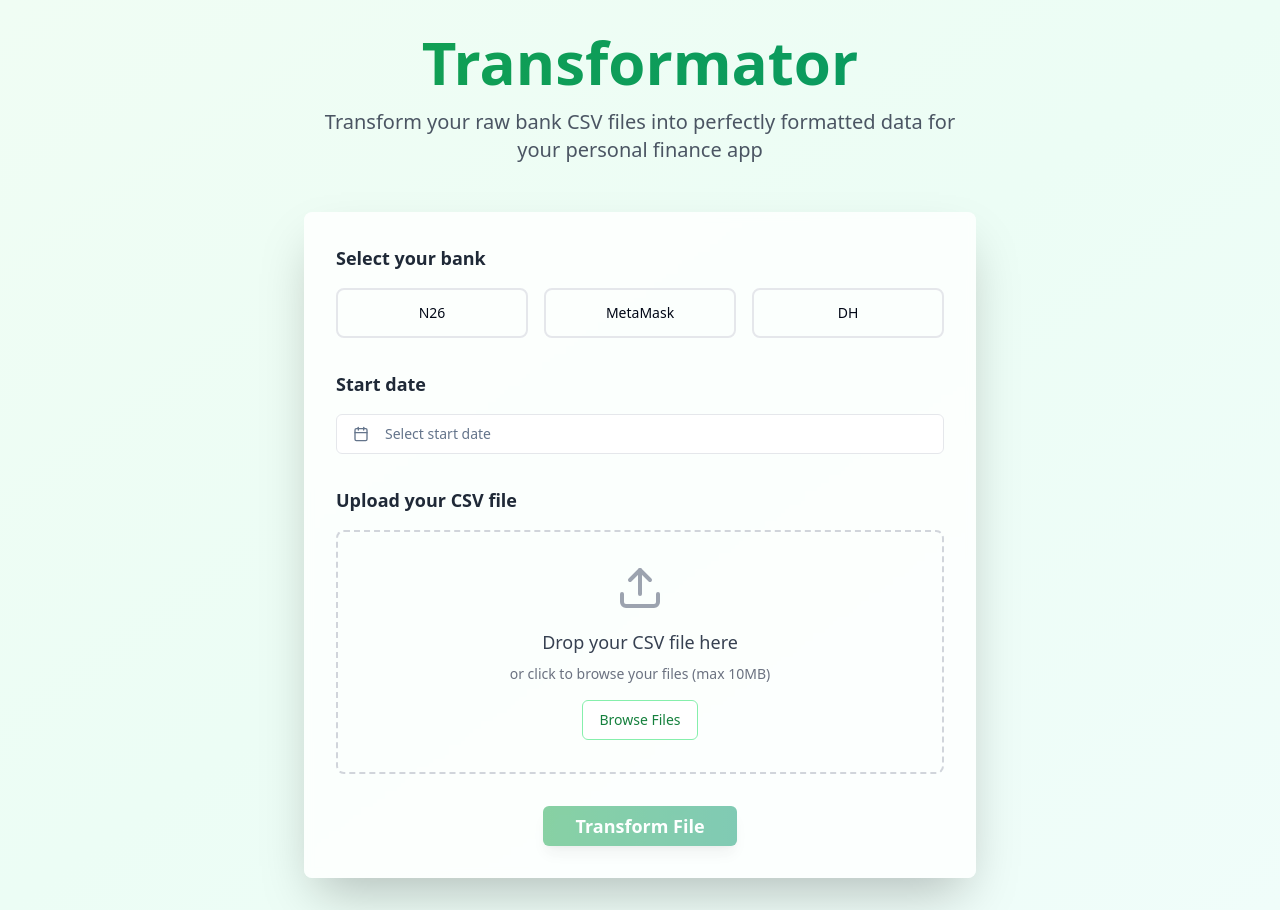
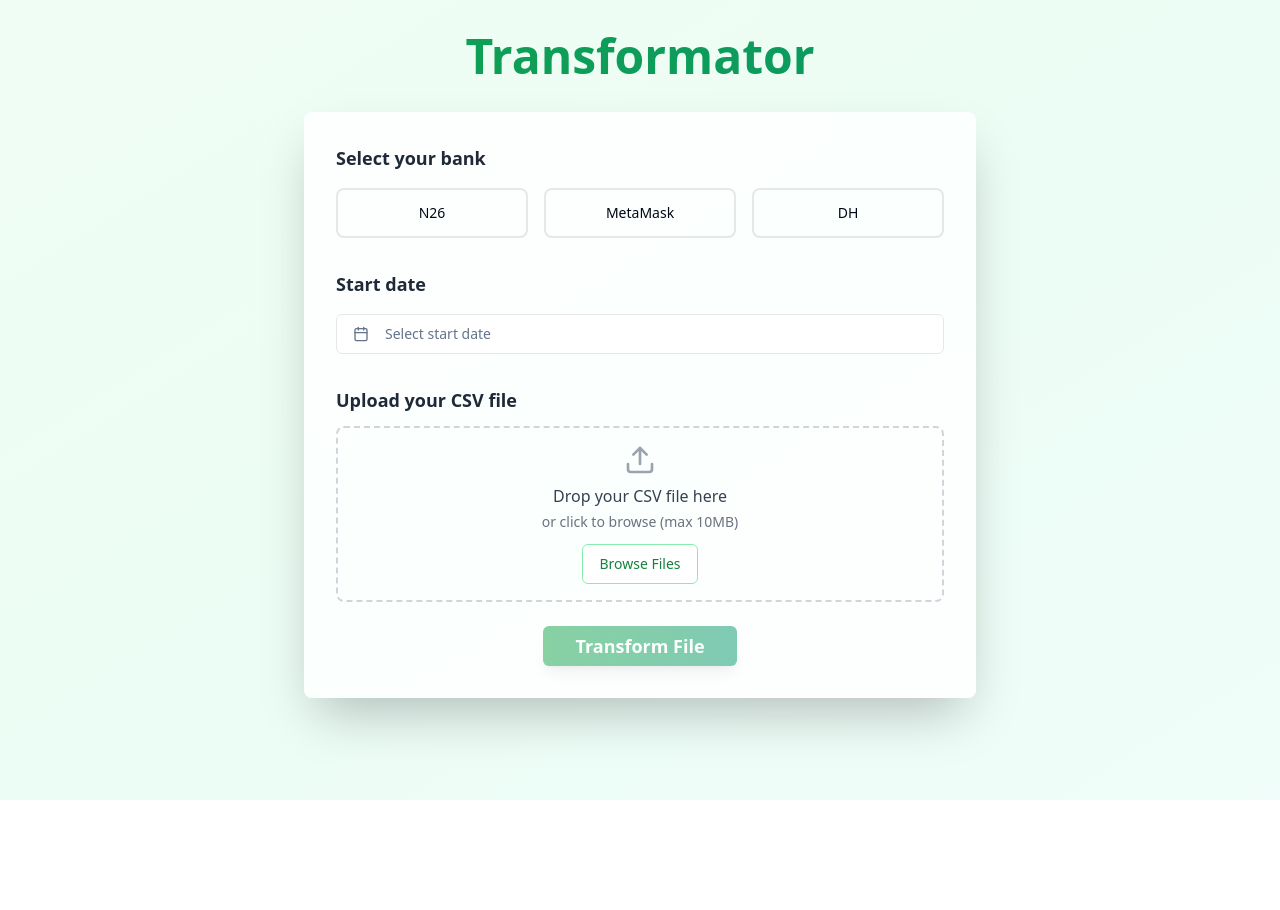
Before and after one commit to dmurko/transformat, a React (Vite) app: page / in a window 1280 px wide. After the commit the page ends 800 px from the top, so only its background shows below. Built offline with nearby package versions, Linux system fonts and the light colour scheme.

Commit message:
Refactor: Reduce height and remove subtitle
- Removed the subtitle from the header.
- Reduced the padding of the file upload section.

```diff
--- a/src/components/FileUploader.tsx
+++ b/src/components/FileUploader.tsx
@@ -1,4 +1,3 @@
-
 import React from 'react';
 import { Upload, FileText, AlertTriangle } from 'lucide-react';
 import { Button } from '@/components/ui/button';
@@ -61,11 +60,11 @@ export const FileUploader = ({ file, onFileSelect }: FileUploaderProps) => {
   };
 
   return (
-    <div className="mb-8">
-      <h3 className="text-lg font-semibold text-gray-800 mb-4">Upload your CSV file</h3>
+    <div className="mb-6">
+      <h3 className="text-lg font-semibold text-gray-800 mb-3">Upload your CSV file</h3>
 
       {validationError && (
-        <Alert variant="destructive" className="mb-4">
+        <Alert variant="destructive" className="mb-3">
           <AlertTriangle className="h-4 w-4" />
           <AlertDescription>{validationError}</AlertDescription>
         </Alert>
@@ -74,11 +73,11 @@ export const FileUploader = ({ file, onFileSelect }: FileUploaderProps) => {
       <div
         onDragOver={handleDragOver}
         onDrop={handleDrop}
-        className="border-2 border-dashed border-gray-300 rounded-lg p-8 text-center transition-all hover:border-green-400 hover:bg-green-50/50"
+        className="border-2 border-dashed border-gray-300 rounded-lg p-4 text-center transition-all hover:border-green-400 hover:bg-green-50/50"
       >
         {file ? (
           <div className="flex items-center justify-center space-x-3">
-            <FileText className="h-8 w-8 text-green-600" />
+            <FileText className="h-6 w-6 text-green-600" />
             <div>
               <p className="font-medium text-gray-800">{file.name}</p>
               <p className="text-sm text-gray-500">
@@ -88,12 +87,12 @@ export const FileUploader = ({ file, onFileSelect }: FileUploaderProps) => {
           </div>
         ) : (
           <div>
-            <Upload className="h-12 w-12 text-gray-400 mx-auto mb-4" />
-            <p className="text-lg font-medium text-gray-700 mb-2">
+            <Upload className="h-8 w-8 text-gray-400 mx-auto mb-2" />
+            <p className="text-base font-medium text-gray-700 mb-1">
               Drop your CSV file here
             </p>
-            <p className="text-sm text-gray-500 mb-4">
-              or click to browse your files (max {Math.round(MAX_FILE_SIZE / (1024 * 1024))}MB)
+            <p className="text-sm text-gray-500 mb-3">
+              or click to browse (max {Math.round(MAX_FILE_SIZE / (1024 * 1024))}MB)
             </p>
             <input
               type="file"
--- a/src/components/Header.tsx
+++ b/src/components/Header.tsx
@@ -3,13 +3,10 @@ import React from 'react';
 
 export const Header = () => {
   return (
-    <div className="text-center mb-12">
-      <h1 className="text-6xl font-bold bg-gradient-to-r from-green-600 to-emerald-600 bg-clip-text text-transparent mb-4">
+    <div className="text-center mb-8">
+      <h1 className="text-5xl font-bold bg-gradient-to-r from-green-600 to-emerald-600 bg-clip-text text-transparent mb-2">
         Transformator
       </h1>
-      <p className="text-xl text-gray-600 max-w-2xl mx-auto">
-        Transform your raw bank CSV files into perfectly formatted data for your personal finance app
-      </p>
     </div>
   );
 };
```
